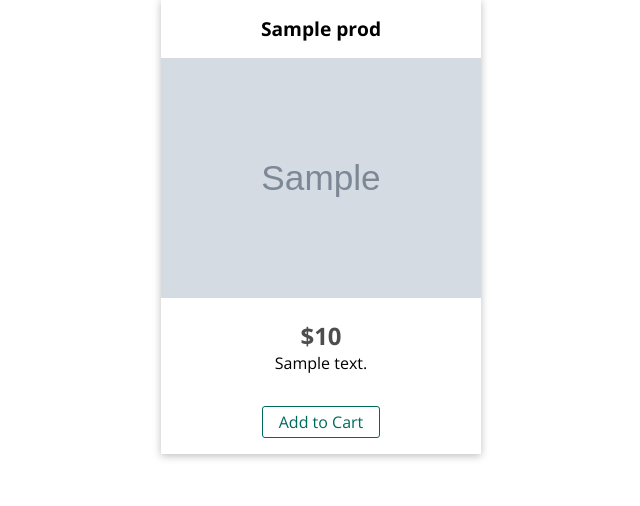
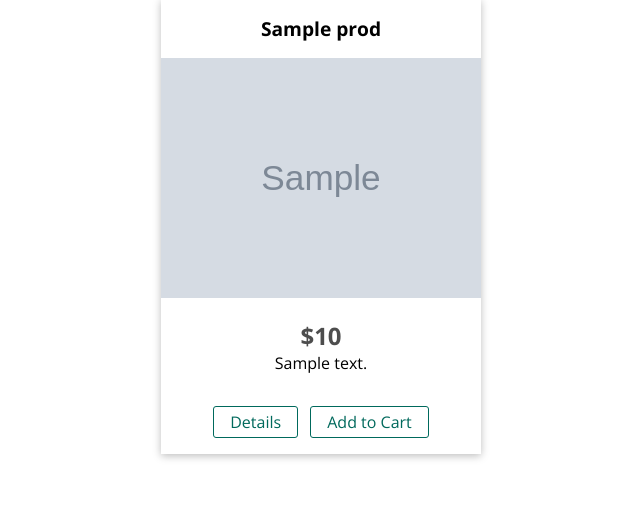
Before and after one commit to jason-website/nodejs-practice, a Node server app: template views/shop/product-list.ejs in a window 1280 px wide. Shown: the part 89-595 px from the top of the page, without its empty margins (319-959 px from the left). Run offline with Node 20, Linux system fonts and the light colour scheme; the template is opened without the code that fills it: most values are stand-ins (such as "Sample title", 1, 10 or a date in 2020); some libraries are stand-ins or nearby versions.

Commit message:
[9.118] feat: add id to product

```diff
--- a/models/product.js
+++ b/models/product.js
@@ -22,6 +22,7 @@ module.exports = class Product {
     }
 
     save() {
+        this.id = Math.random().toString();
         getProductsFromFIle(products => {
             products.push(this);
             fs.writeFile(p, JSON.stringify(products), (err) => {
--- a/views/shop/product-list.ejs
+++ b/views/shop/product-list.ejs
@@ -22,6 +22,7 @@
                         <p class="product__description"><%= product.description %></p>
                     </div>
                     <div class="card__actions">
+                        <a href="/products/<%= product.id%>" class="btn">Details</a>
                         <form action="/add-to-cart" method="post">
                             <button class="btn">Add to Cart</button>
                         </form>
```
